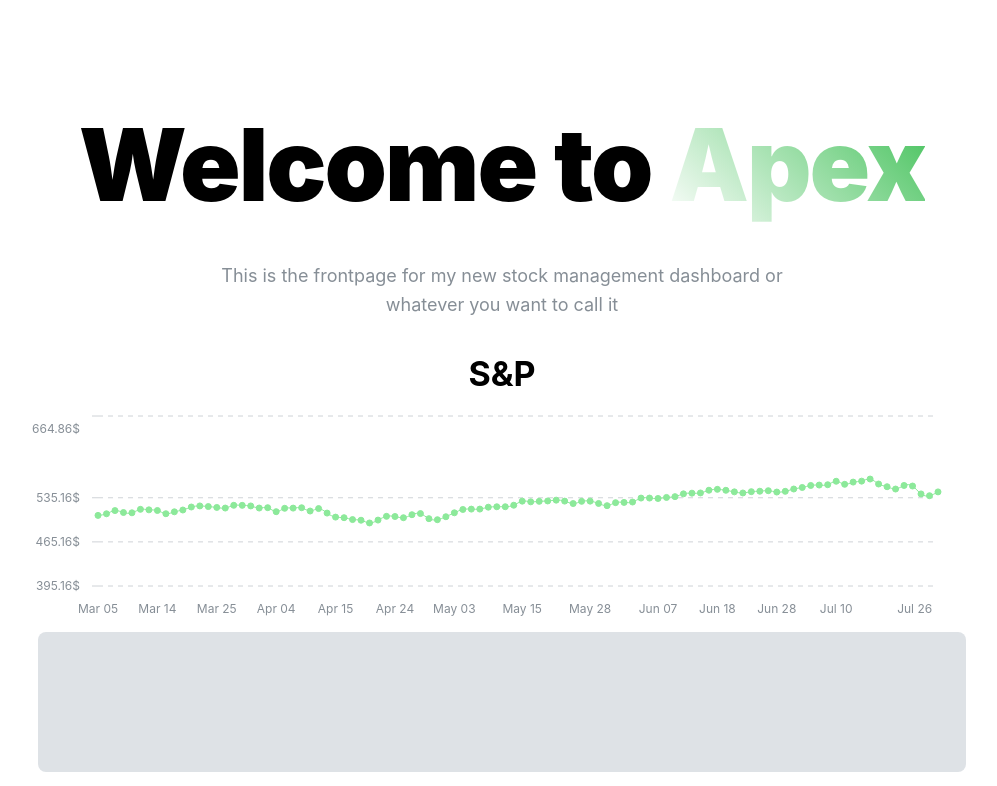
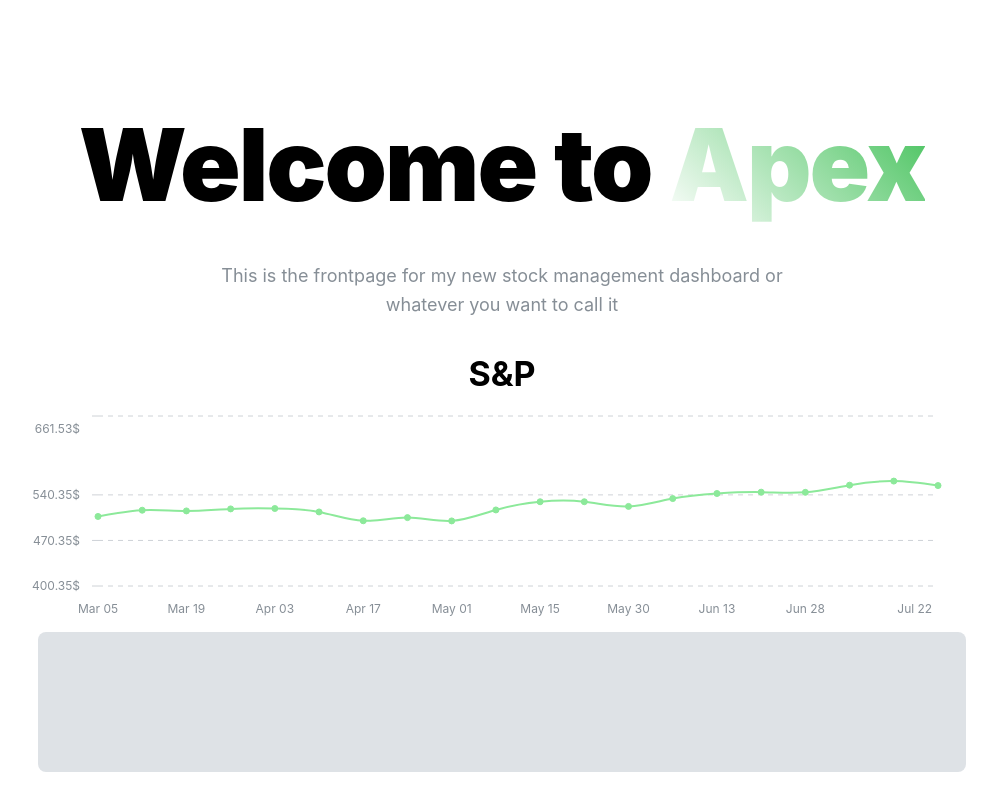
Before and after one commit to R3ISilva/apex, a React (Vite) app: page / in a window 1280 px wide. Shown: the top 786 px of the page, without its empty margins (138-1135 px from the left). Built offline with nearby package versions, Linux system fonts and the light colour scheme.

Commit message:
filtered sp data entries

```diff
--- a/src/components/SPChart/SPChart.jsx
+++ b/src/components/SPChart/SPChart.jsx
@@ -23,10 +23,17 @@
     }
 
     function mapData(rawData) {
-        return Object.entries(rawData["Time Series (Daily)"]).map(([date, values]) => ({
+        let mappedData = Object.entries(rawData["Time Series (Daily)"]).map(([date, values]) => ({
             date: formatDate(date),
             SP: parseFloat(values["4. close"])
         })).reverse();
+
+        return removeEntriesInData(mappedData);
+    }
+
+
+    function removeEntriesInData(data) {
+        return data.filter((item, index) => index % 5 === 0);
     }
 
     function formatDate(dateString) {
@@ -42,7 +49,7 @@
                 <LineChart
                     h={200}
                     w={900}
-                    strokeWidth={1}
+                    strokeWidth={2}
                     data={data}
                     dataKey="date"
                     yAxisProps={{ domain: getYAxisDomain(data) }}
```
